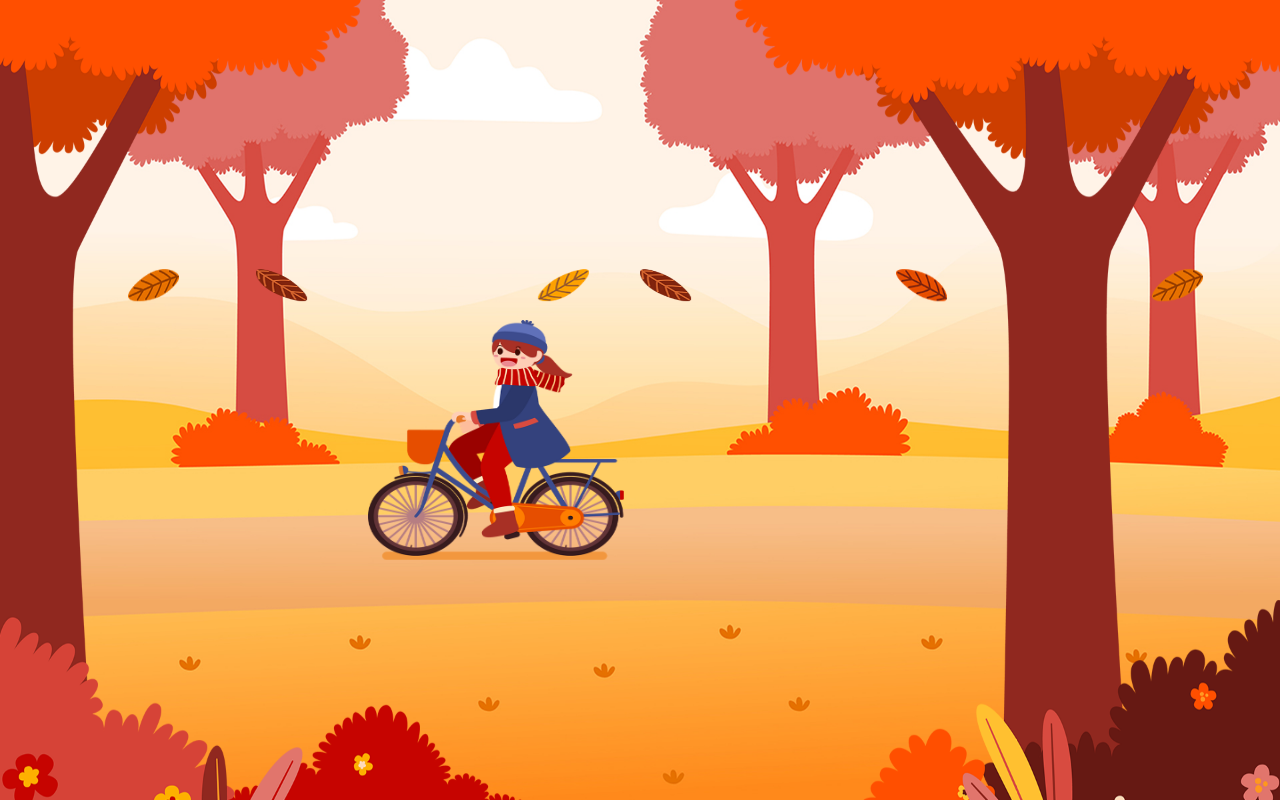
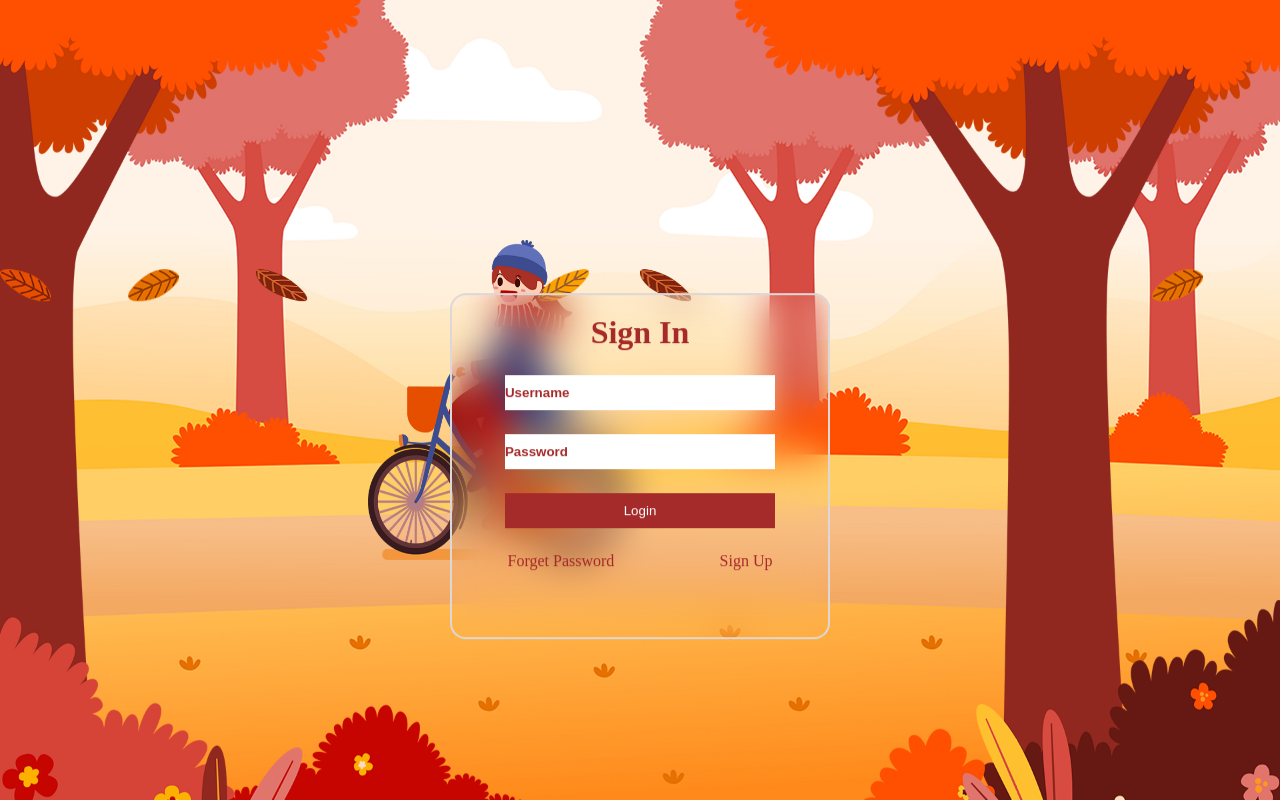
Before and after one commit to nurdoganbahadir/AnimatedLoginPage, a plain HTML site: page index.html in a window 1280 px wide. Drawn offline with Linux system fonts and the light colour scheme.

Commit message:
web complete

```diff
--- a/index.html
+++ b/index.html
@@ -8,15 +8,25 @@
   </head>
   <body>
     <div class="container">
-      <img src="./img/bg.jpg" alt="" class="background-img"/>
-      <img src="./img/girl.png" alt="" class="girl">
-      <img src="./img/trees.png" alt="" class="trees">
-      <img src="./img/leaf_01.png" alt="" class="leaf leaf1">
-      <img src="./img/leaf_02.png" alt="" class="leaf leaf2">
-      <img src="./img/leaf_03.png" alt="" class="leaf leaf3">
-      <img src="./img/leaf_02.png" alt="" class="leaf leaf4">
-      <img src="./img/leaf_04.png" alt="" class="leaf leaf5">
-      <img src="./img/leaf_01.png" alt="" class="leaf leaf6">
+      <img src="./img/bg.jpg" alt="" class="background-img" />
+      <img src="./img/girl.png" alt="" class="girl" />
+      <img src="./img/trees.png" alt="" class="trees" />
+      <img src="./img/leaf_01.png" alt="" class="leaf leaf1" />
+      <img src="./img/leaf_02.png" alt="" class="leaf leaf2" />
+      <img src="./img/leaf_03.png" alt="" class="leaf leaf3" />
+      <img src="./img/leaf_02.png" alt="" class="leaf leaf4" />
+      <img src="./img/leaf_04.png" alt="" class="leaf leaf5s" />
+      <img src="./img/leaf_01.png" alt="" class="leaf leaf6" />
+      <div class="form">
+        <h1>Sign In</h1>
+        <input type="text" placeholder="Username"/>
+        <input type="password" placeholder="Password"/>
+        <button>Login</button>
+        <div class="links">
+          <a href="">Forget Password</a>
+          <a href="">Sign Up</a>
+        </div>
+      </div>
     </div>
   </body>
 </html>
--- a/style.css
+++ b/style.css
@@ -15,9 +15,9 @@ body {
 }
 .girl {
   width: 20%;
-  height: 30%;
+  height: 40%;
   position: absolute;
-  top: 40%;
+  top: 30%;
   right: -25%;
   animation: girl 8s linear infinite;
 }
@@ -71,3 +71,49 @@ body {
     transform: translateY(3000%);
   }
 }
+
+.form {
+  position: absolute;
+  top: 15%;
+  left: 50%;
+  transform: translate(-50%, 50%);
+  display: flex;
+  justify-content: center;
+  align-items: center;
+  flex-direction: column;
+  gap: 1.5rem;
+  border: 2px solid rgb(221, 215, 215);
+  border-radius: 1rem;
+  width: 380px;
+  padding: 1.2rem;
+  color: brown;
+  background-color: hsla(0, 0%, 50%, 0);
+  backdrop-filter: blur(20px);
+}
+input {
+  width: 80%;
+  height: 35px;
+  border: none;
+}
+input::placeholder {
+  color: brown;
+  font-weight: 600;
+}
+button {
+  width: 80%;
+  height: 35px;
+  border: none;
+  background-color: brown;
+  color: white;
+  cursor: pointer;
+}
+.links {
+  width: 265px;
+  display: flex;
+  justify-content: space-between;
+  margin-bottom: 3rem;
+}
+a {
+  text-decoration: none;
+  color: brown;
+}
```
